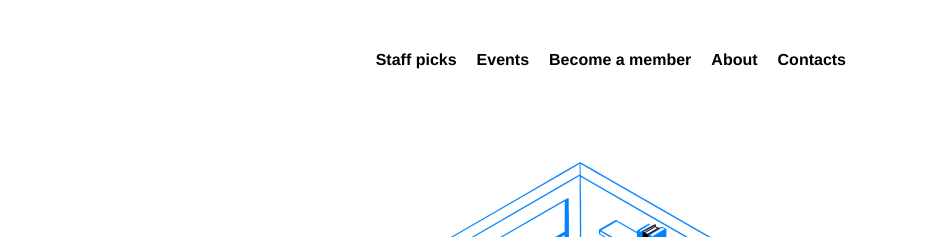
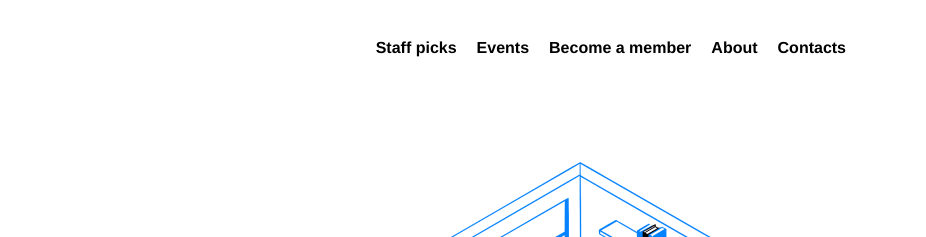
Before and after one commit to iankamar/se_project_library, a plain HTML site: page index.html in a window 1280 px wide. Shown: the top 237 px of the page, 354-1280 px from the left. Drawn offline with Linux system fonts and the light colour scheme.

Commit message:
Project updated for review submission

```diff
--- a/styles/style.css
+++ b/styles/style.css
@@ -19,7 +19,6 @@
 .nav {
   display: flex;
   flex-direction: row;
-  align-items: center;
   justify-content: space-between;
 }
 
@@ -29,12 +28,13 @@
 }
 
 .nav__links {
+  margin: 8px 0 0;
   display: flex;
   flex-direction: row;
   justify-content: flex-end;
-  align-items: center;
   list-style: none;
   column-gap: 20px;
+  padding-inline-start: 0px;
 }
 
 .nav__link {
```
